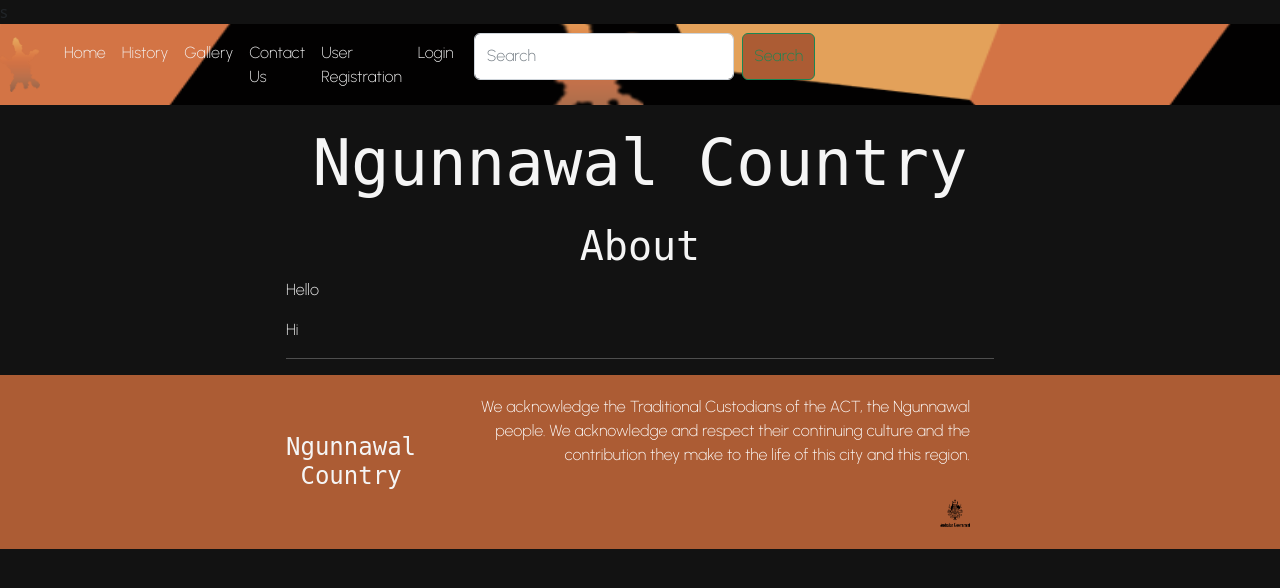
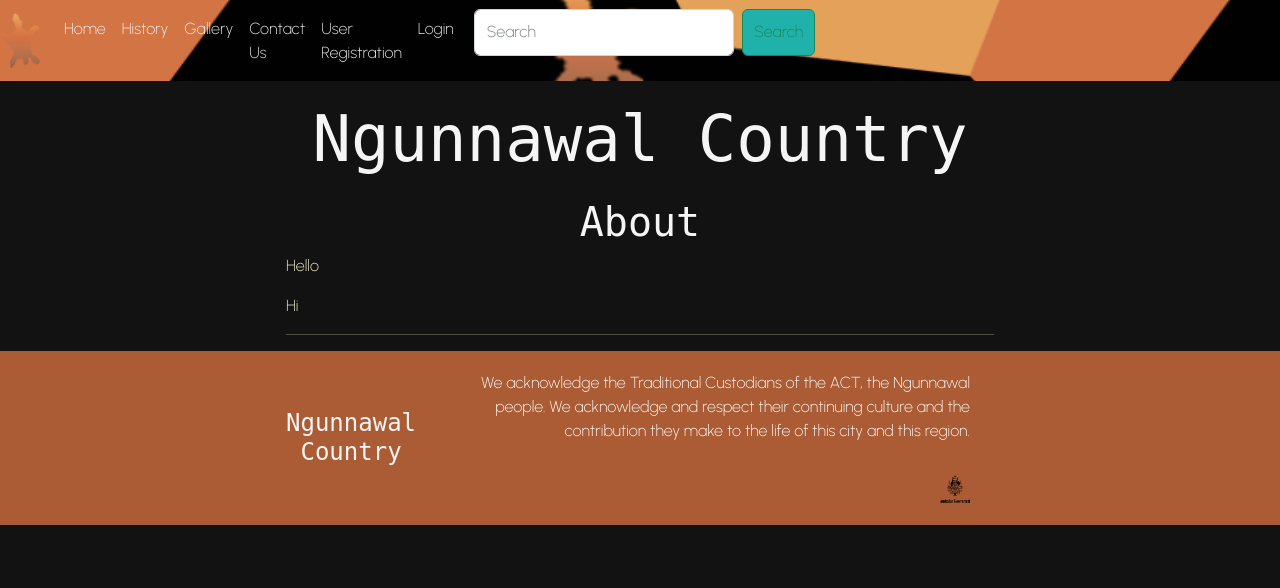
Before and after one commit to 4060269/NgunnawalCountryFlaskAssessment5-6-7, a Flask app: page / in a window 1280 px wide. Shown: the top 588 px of the page. Run offline with Flask 2, Linux system fonts and the light colour scheme; some libraries are stand-ins or nearby versions; some web fonts are replaced.

Commit message:
update html

```diff
--- a/static/styles.css
+++ b/static/styles.css
@@ -5,7 +5,6 @@
 * {
     box sizing: border-box;
     font-family: 'Urbanist', sans-serif;
-    color: white;
 }
 
 html,
@@ -118,7 +117,7 @@ body {
 
 .btn {
     text-align: center;
-    background-color: #ac5c34;
+    background-color: lightseagreen;
     vertical-align: middle;
     padding: .67em;
     cursor: pointer;
@@ -126,6 +125,8 @@ body {
 
 body {
     background-color: #121212;
+    color: lightgoldenrodyellow;
+
 }
 
 .btn-header {
@@ -142,7 +143,7 @@ body {
 }
 
 .btn-header:hover {
-    background-color: rgba(255, 255, 255, .3)
+    background-color: rgba(255, 255, 255, .3);
 }
 
 .btn-play {
@@ -208,9 +209,3 @@ body {
 .btn-danger:hover {
     background-color: darkred;
 }
-
-.btn-purchase {
-    display: block;
-    margin: 40px auto 80px auto;
-    font-size: 1.75em;
-}
--- a/templates/template.html
+++ b/templates/template.html
@@ -30,7 +30,6 @@
   <link rel="stylesheet" href="/static/styles.css"/>
     {% block pageStyle %}
     {% endblock %}
-s
 
   <title>{{ title }}</title>
 </head>
```
Also changed, not shown: ngunnawal.db.
